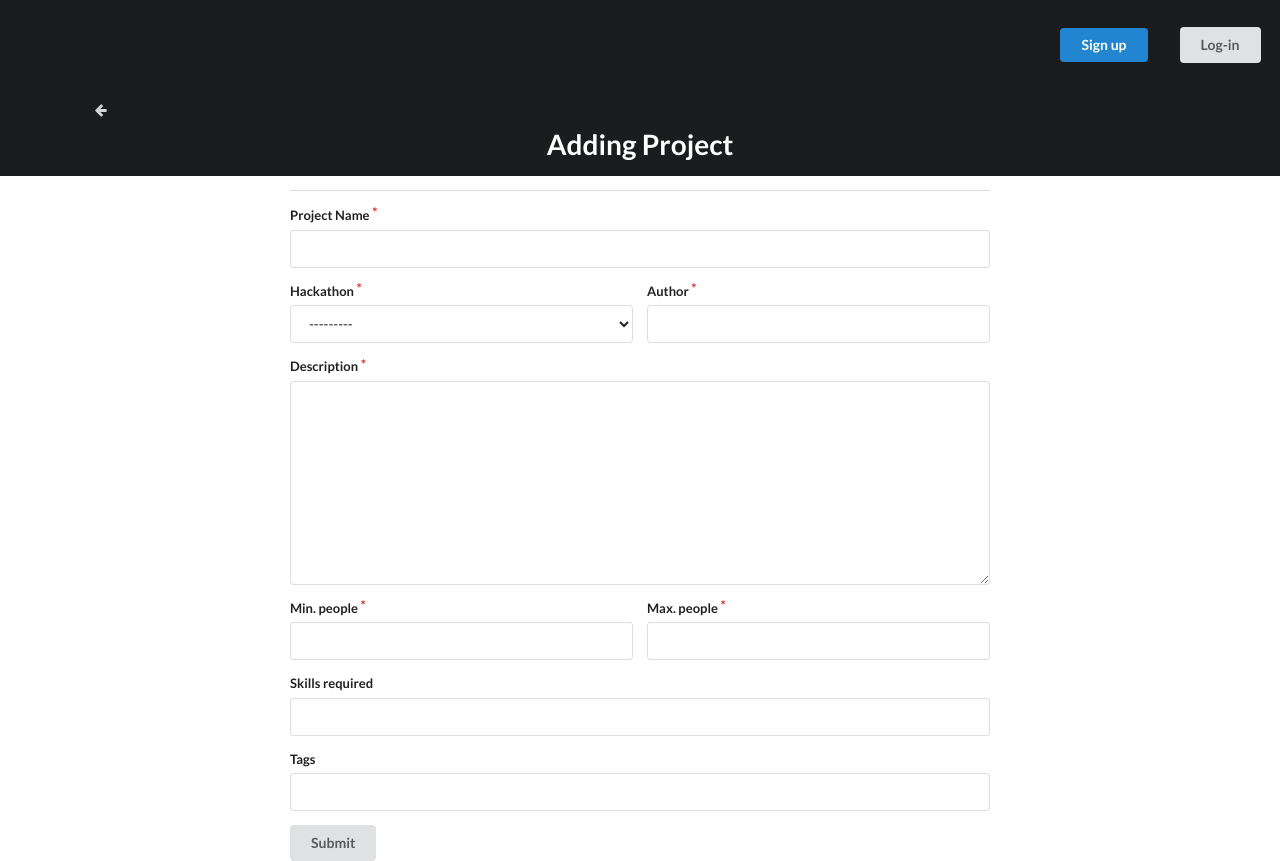
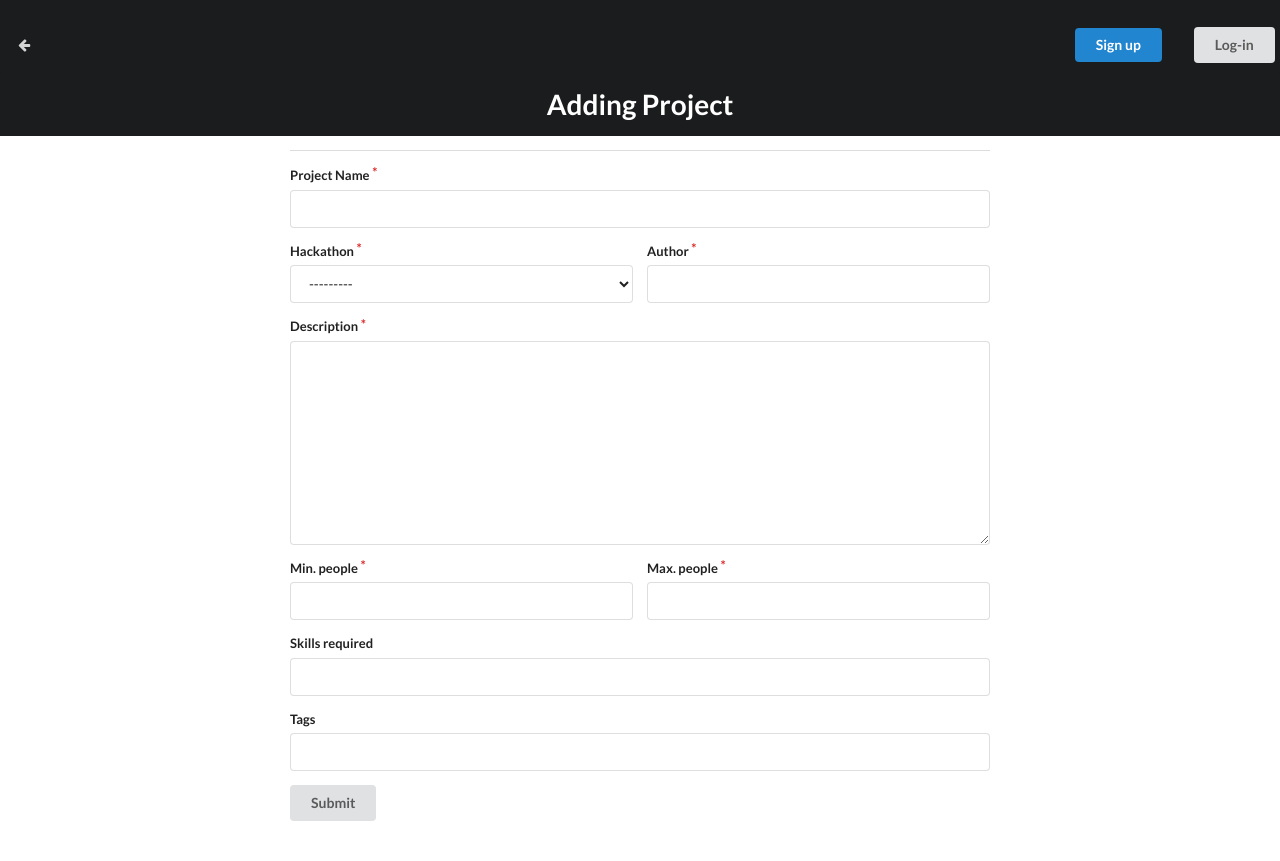
Before and after one commit to matthewbyrdold/hackathon, a Django app: page /add/ in a window 1280 px wide. After the commit the page ends 821 px from the top, so only its background shows below. Run offline with Django 3.2, Linux system fonts and the light colour scheme; the visitor is signed in with stand-in values (Sample User, id 1); data that the repository does not hold is empty; parts of the project's set-up code (start-up, migrations or seed data) failed here and were passed over; some libraries are stand-ins or nearby versions.

Commit message:
Move back button to topbar

```diff
--- a/projects/templates/projects/form_base.html
+++ b/projects/templates/projects/form_base.html
@@ -1,13 +1,14 @@
 {% extends 'base.html' %}
 
+{% block left_menu %}
+<div class="ui container">
+    <a href="javascript:history.go(-1)" class="header item">
+        <i class="left arrow icon"></i>
+    </a>
+</div>
+{% endblock %}
+
 {% block header %}
-<div class="ui borderless compact inverted menu left attached">
-    <div class="ui container">
-        <a href="javascript:history.go(-1)" class="header item">
-            <i class="left arrow icon"></i>
-        </a>
-    </div>
-</div>
 <div class="ui text container">
     <h1 class="ui inverted header">
         {% block form_header %}{% endblock %}
```
Also changed, not shown: projects/templates/projects/project.html (+9 -8 lines).
